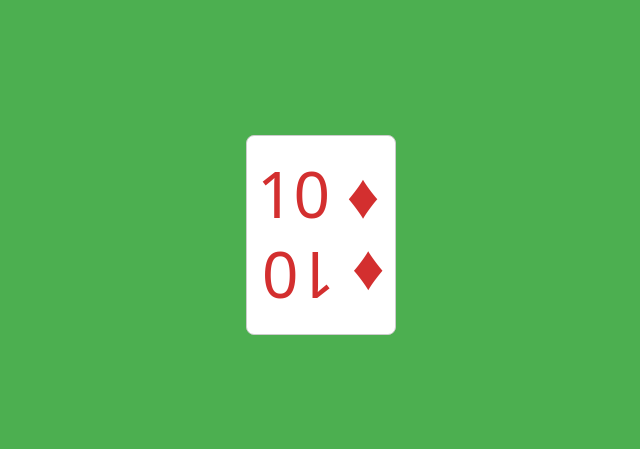
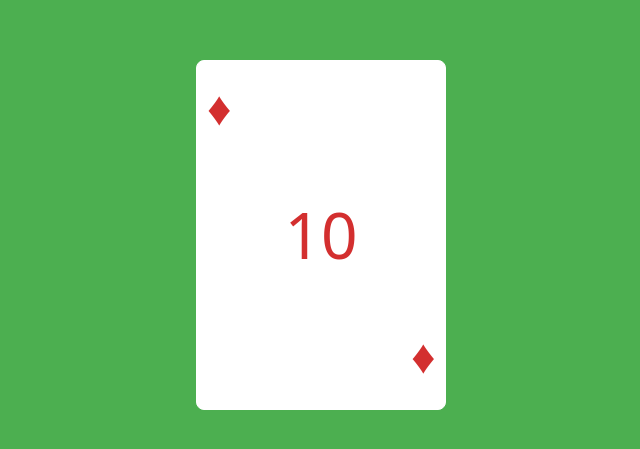
Before and after one commit to yonilhp/RandomCardGenerator, a plain HTML site: page index.html in a window 1280 px wide. Shown: the part 165-614 px from the top of the page, without its empty margins (319-959 px from the left). Drawn offline with nearby package versions, Linux system fonts and the light colour scheme.

Commit message:
Todo funciona bien en un solo html

```diff
--- a/index.html
+++ b/index.html
@@ -7,25 +7,39 @@
     <link href="https://stackpath.bootstrapcdn.com/bootstrap/5.3.0/css/bootstrap.min.css" rel="stylesheet">
     <link rel="stylesheet" href="https://cdnjs.cloudflare.com/ajax/libs/font-awesome/6.6.0/css/all.min.css">
     <style>
-        .container-center {
+        body {
+            margin: 0;
             height: 100vh;
+            background-color: #4caf50; /* Fondo verde para toda la página */
             display: flex;
             justify-content: center;
             align-items: center;
-            background-color: #4caf50; /* Fondo verde */
         }
         .card {
-            width: 150px;
-            height: 200px;
+            width: 250px;
+            height: 350px;
             display: flex;
             justify-content: center;
             align-items: center;
-            font-size: 2rem;
+            font-size: 4rem;
             color: black; /* Color del texto dentro de la carta */
             position: relative;
-            border: 1px solid #ccc;
+            border: 1px solid #fff; /* Borde blanco para la carta */
             border-radius: 8px;
             background-color: #fff; /* Fondo blanco de la carta */
+        }
+        .card .icon {
+            position: absolute;
+            font-size: 3rem;
+        }
+        .card .top-left {
+            top: 10px;
+            left: 10px;
+        }
+        .card .bottom-right {
+            bottom: 10px;
+            right: 10px;
+            transform: rotate(180deg);
         }
         .spade {
             color: #000;
@@ -39,28 +53,14 @@
         .diamond {
             color: #d32f2f;
         }
-        .card .icon {
-            position: absolute;
-            font-size: 4rem;
-        }
-        .card .top-left {
-            top: 10px;
-            left: 10px;
-        }
-        .card .bottom-right {
-            bottom: 10px;
-            right: 10px;
-            transform: rotate(180deg);
-        }
     </style>
 </head>
 <body onload="generateCard()">
 
-<div class="container-center">
-    <div id="card" class="card">
-        <div class="icon top-left"></div>
-        <div class="icon bottom-right"></div>
-    </div>
+<div id="card" class="card">
+    <div class="icon top-left"></div>
+    <div class="icon bottom-right"></div>
+    <div id="card-number" class="card-number"></div>
 </div>
 
 <script>
@@ -84,14 +84,18 @@
 
         // Obtener el contenedor de la carta
         const card = document.getElementById('card');
+        const cardNumber = document.getElementById('card-number');
         card.className = `card ${randomSuit}`; // Aplicar clase del palo
 
         // Establecer íconos
         const topLeftIcon = card.querySelector('.top-left');
         const bottomRightIcon = card.querySelector('.bottom-right');
 
-        topLeftIcon.textContent = `${randomValue} ${icons[randomSuit]}`;
-        bottomRightIcon.textContent = `${icons[randomSuit]} ${randomValue}`;
+        topLeftIcon.textContent = icons[randomSuit];
+        bottomRightIcon.textContent = icons[randomSuit];
+
+        // Establecer el número en el centro
+        cardNumber.textContent = randomValue;
     }
 </script>
 
```
